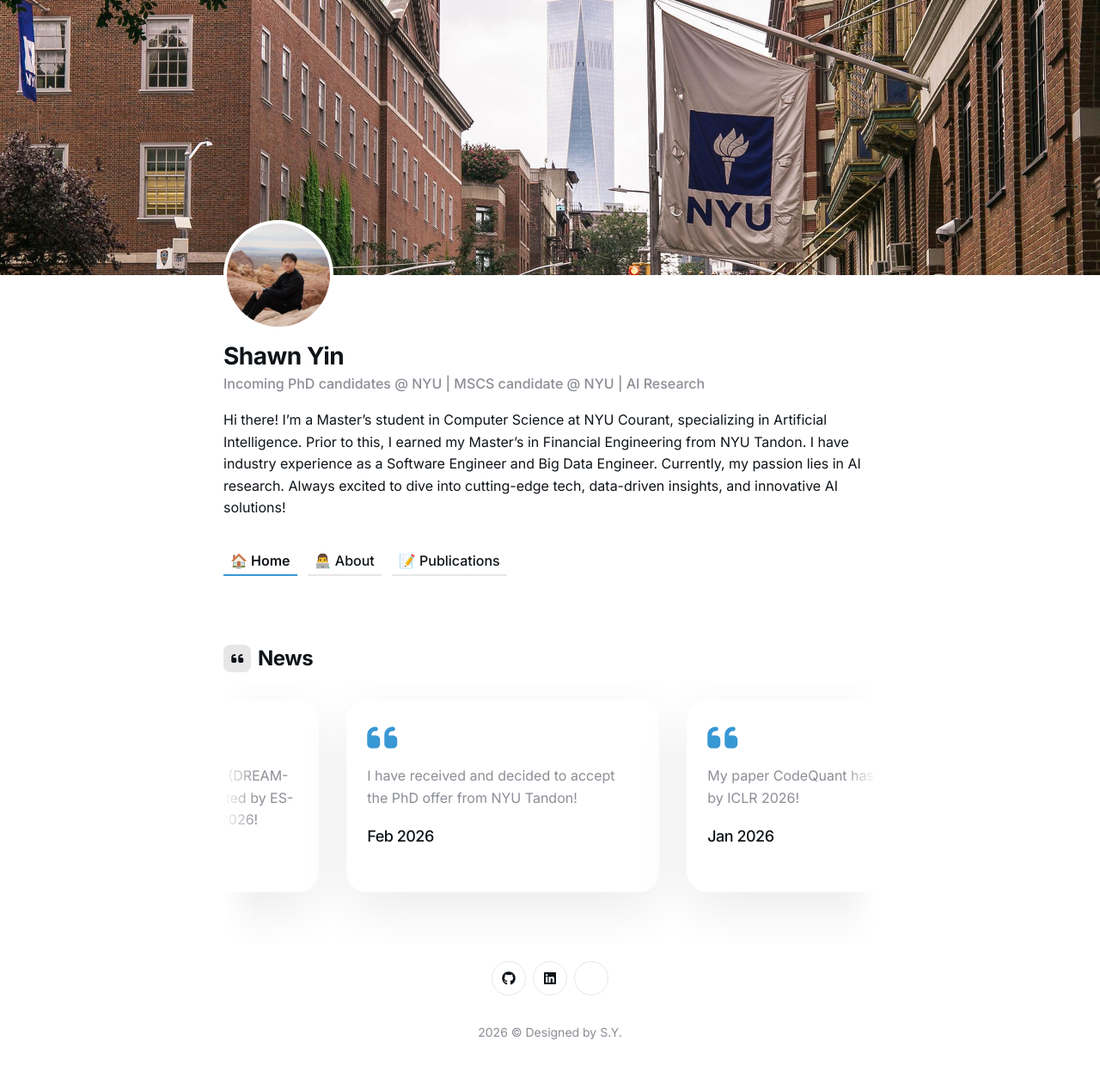
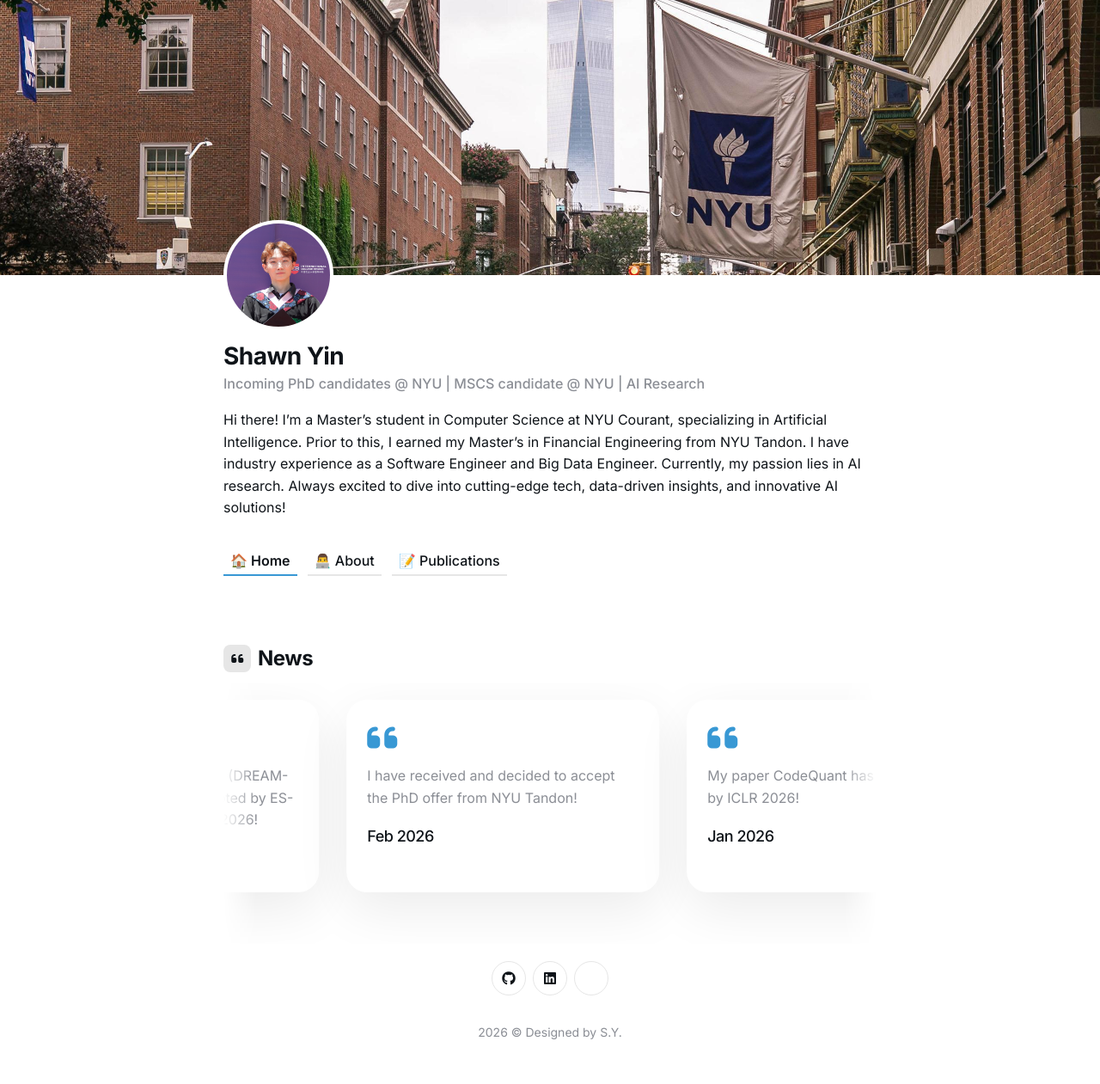
Before and after one commit to shawnyin128/shawnyin128.github.io, a Jekyll site: the page built from index.html, in a window 1280 px wide. Shown: the whole page at 86% size. Built offline with Jekyll 4.4.1, drawn with Linux system fonts in a browser that asks for light colours; a style sheet for code colours, icons or effects is not loaded.

Commit message:
[avator]: update avator

```diff
--- a/_data/settings.yml
+++ b/_data/settings.yml
@@ -44,7 +44,7 @@
   author_name: Shawn Yin
   author_role: Incoming PhD candidates @ NYU | MSCS candidate @ NYU | AI Research
   author_bio: Hi there! I’m a Master’s student in Computer Science at NYU Courant, specializing in Artificial Intelligence. Prior to this, I earned my Master’s in Financial Engineering from NYU Tandon. I have industry experience as a Software Engineer and Big Data Engineer. Currently, my passion lies in AI research. Always excited to dive into cutting-edge tech, data-driven insights, and innovative AI solutions!
-  author_avatar: '/images/avatar/a2.JPG'
+  author_avatar: '/images/avatar/selfie.png'
   # cta_button_text: Get In Touch
   # cta_button_link: '/contact/'
 
```
Also changed, not shown: images/avatar/selfie.png (added).
